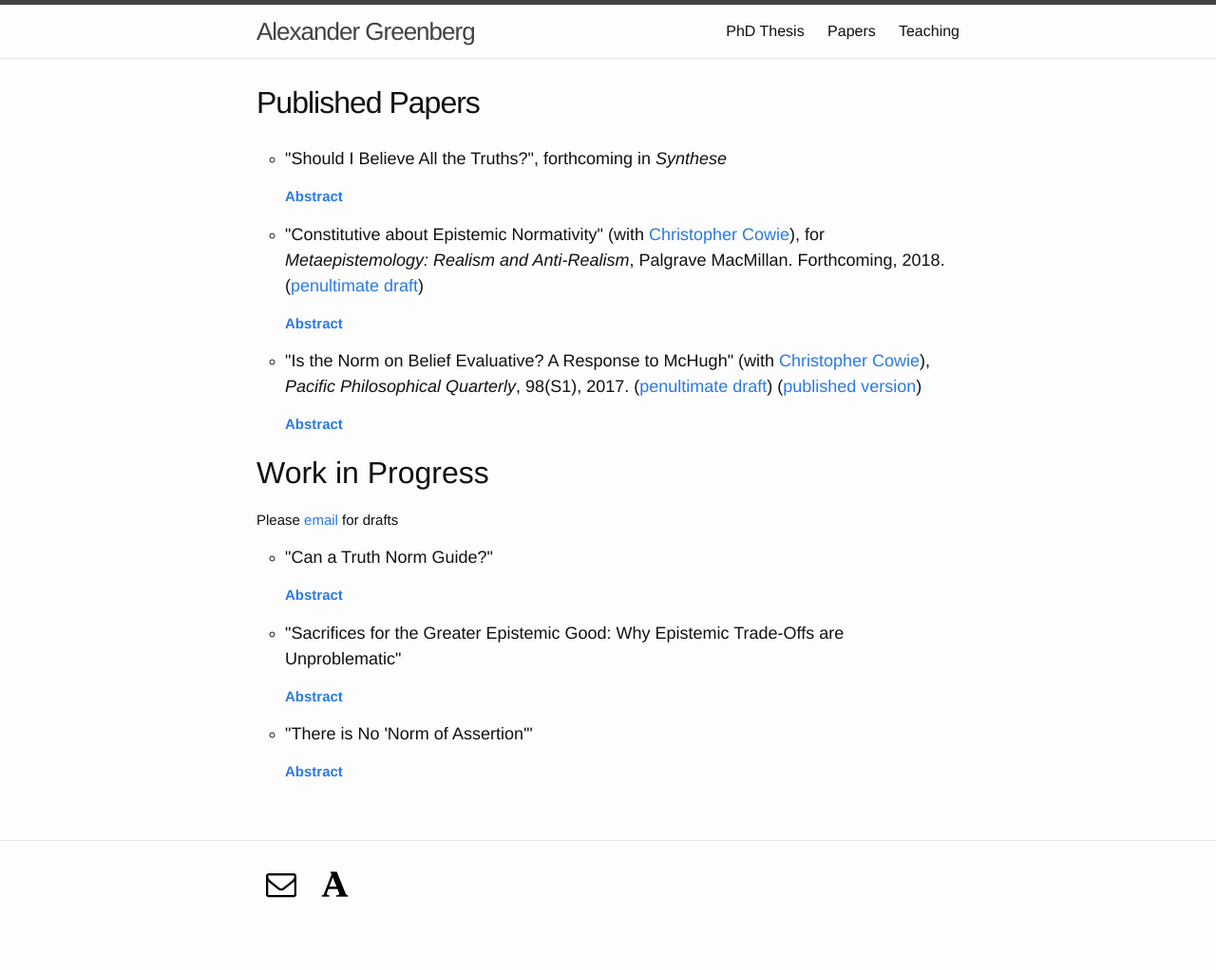
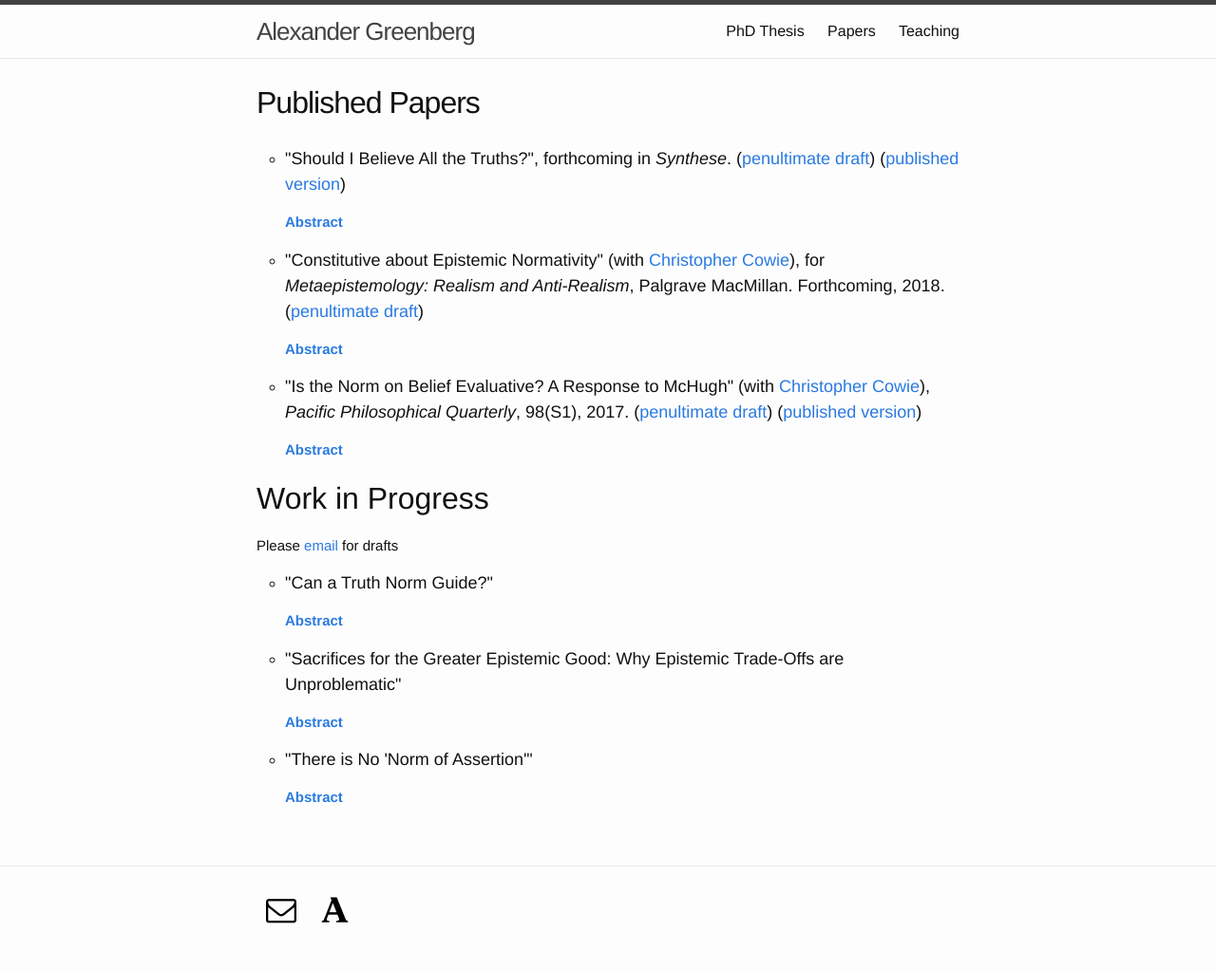
Before and after one commit to alexandergreenberg/alexandergreenberg.github.io, a Jekyll site: the page built from 02_Publications.html, in a window 1280 px wide. Shown: the whole page at 95% size. Built offline with Jekyll 4.4.1, drawn with Linux system fonts in a browser that asks for light colours; some web fonts are replaced; before the commit the page ends 995 px from its top, so only the background shows below that.

Commit message:
Update 02_Publications.html

```diff
--- a/02_Publications.html
+++ b/02_Publications.html
@@ -18,9 +18,9 @@
 </script>
 <ul>
   <li>
-    <h4>"Should I Believe All the Truths?", forthcoming in <em>Synthese</em></h4>
+    <h4>"Should I Believe All the Truths?", forthcoming in <em>Synthese</em>. (<a href="/pdfs/should-i-believe-all-the-truths.pdf" target="_blank">penultimate draft</a>) (<a href="https://doi.org/10.1007/s11229-018-1882-9" target="_blank">published version</a>)</h4>
     <p><a href="javascript:;" onclick="return toggleMe('para3')" value="Toggle"><strong>Abstract</strong></a></p>
-    <div id="para3" class="hidden"><p>Should I believe something if and only if it’s true? Many philosophers have objected to this kind of truth norm, on the grounds that it’s not the case that one ought to believe all the truths. For example, some truths are too complex to believe; others are too trivial to be worth believing. Philosophers who defend truth norms often respond to this problem by reformulating truth norms in ways that do not entail that one ought to believe all the truths. Many of these attempts at reformulation, I’ll argue, have been missteps. A number of these different reformulations are incapable of carrying out a central role a truth norm is meant to play, that of explaining justification. The truth norm I’ll defend, however, avoids the implausible results of a prescription to believe all the truths, but doesn’t thereby fail to explain justification. This norm, introduced (but not defended) by Conor McHugh, states that <em>if</em> one has some doxastic attitude about p — i.e. if one believes, disbelieves, or suspends judgement about whether p — then one ought to believe that p if and only if p is true.(<a href="/pdfs/should-i-believe-all-the-truths.pdf" target="_blank">penultimate draft</a>) (<a href="https://doi.org/10.1007/s11229-018-1882-9" target="_blank">published version</a>)</a></p></div>
+    <div id="para3" class="hidden"><p>Should I believe something if and only if it’s true? Many philosophers have objected to this kind of truth norm, on the grounds that it’s not the case that one ought to believe all the truths. For example, some truths are too complex to believe; others are too trivial to be worth believing. Philosophers who defend truth norms often respond to this problem by reformulating truth norms in ways that do not entail that one ought to believe all the truths. Many of these attempts at reformulation, I’ll argue, have been missteps. A number of these different reformulations are incapable of carrying out a central role a truth norm is meant to play, that of explaining justification. The truth norm I’ll defend, however, avoids the implausible results of a prescription to believe all the truths, but doesn’t thereby fail to explain justification. This norm, introduced (but not defended) by Conor McHugh, states that <em>if</em> one has some doxastic attitude about p — i.e. if one believes, disbelieves, or suspends judgement about whether p — then one ought to believe that p if and only if p is true.</p></div>
   </li>
   <li>
     <h4>"Constitutive about Epistemic Normativity" (with <a href="https://sites.google.com/site/christophercowiephilosophy2/" target="_blank">Christopher Cowie</a>), for <em>Metaepistemology: Realism and Anti-Realism</em>, Palgrave MacMillan. Forthcoming, 2018. (<a href="/pdfs/epistemic-constitutivism.pdf" target="_blank">penultimate draft</a>)</h4>
```
